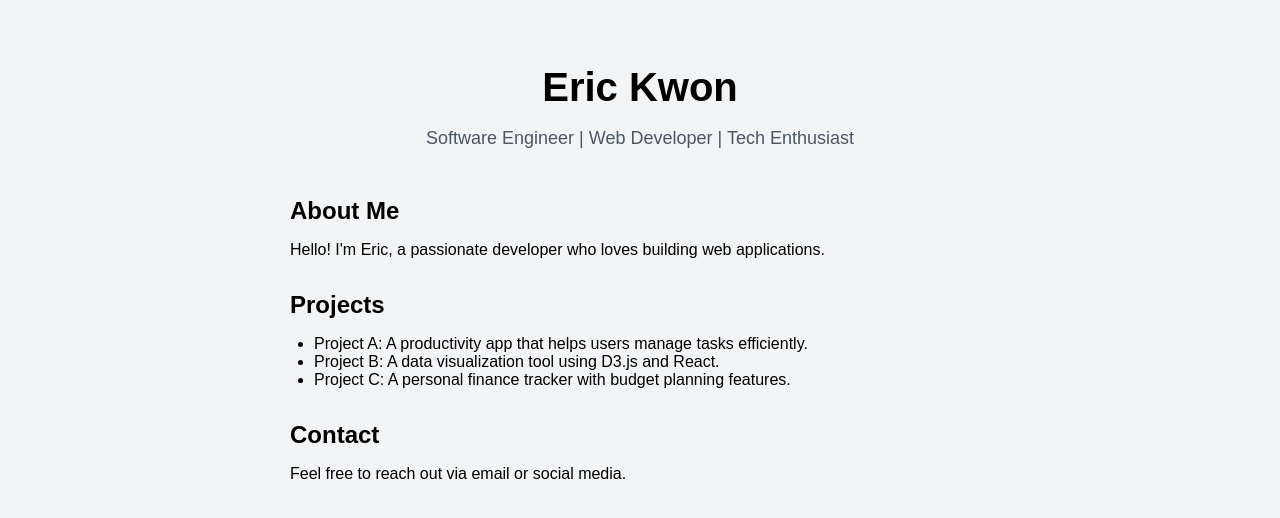
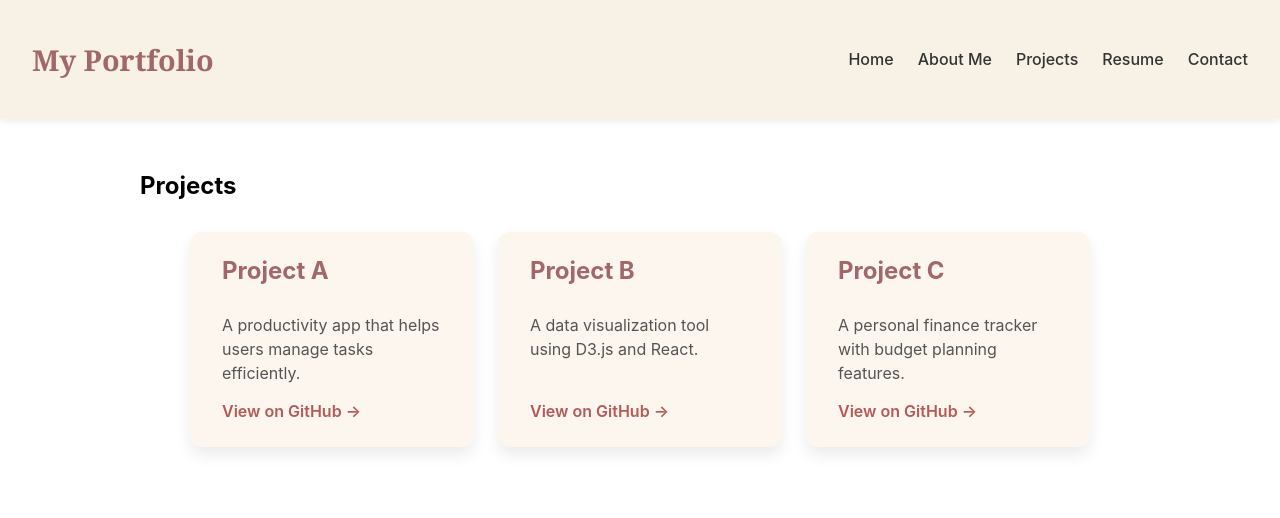
Before and after one commit to junyoung-kwon/junyoung-kwon.github.io, a React (Create React App) app: page /projects in a window 1280 px wide. Shown: the top 518 px of the page. Built offline with nearby package versions, Linux system fonts and the light colour scheme.

Commit message:
Many updates

```diff
--- a/package.json
+++ b/package.json
@@ -10,7 +10,8 @@
     "@testing-library/user-event": "^13.5.0",
     "react": "^19.1.0",
     "react-dom": "^19.1.0",
-    "react-scripts": "5.0.1",
+    "react-router-dom": "^7.7.0",
+    "react-scripts": "^5.0.1",
     "web-vitals": "^2.1.4"
   },
   "scripts": {
--- a/src/App.css
+++ b/src/App.css
@@ -1,38 +1,107 @@
 .App {
+  text-align: center;
+  background-color: #f5f0e1; /* Soft beige */
+  min-height: 100vh;
+  color: #3e3e3e;
+  font-family: 'Segoe UI', sans-serif;
+}
+
+/* Navigation bar */
+.App-nav ul {
+  display: flex;
+  justify-content: center;
+  list-style: none;
+  padding: 0;
+  margin: 0;
+  background-color: #d9cfc1; /* Light taupe */
+  box-shadow: 0 2px 5px rgba(0, 0, 0, 0.1);
+}
+
+.App-nav li {
+  margin: 0 15px;
+  padding: 15px 25px;
+  cursor: pointer;
+  color: #3e3e3e;
+  font-weight: 500;
+  transition: background-color 0.3s, color 0.3s;
+}
+
+.App-nav li:hover {
+  background-color: #a26769; /* Rosewood accent */
+  color: #ffffff;
+  border-radius: 8px;
+}
+
+main {
+  padding: 40px 20px;
+}
+
+.App-header {
+  background-color: #f5f0e1;
+  min-height: 70vh;
+  padding: 2rem;
+  color: #3e3e3e;
   text-align: center;
 }
 
-.App-logo {
-  height: 40vmin;
-  pointer-events: none;
+.projects-grid {
+  display: grid;
+  grid-template-columns: repeat(auto-fit, minmax(280px, 1fr));
+  gap: 1.5rem;
+  max-width: 900px;
+  margin: 2rem auto;
+  padding: 0 1rem;
 }
 
-@media (prefers-reduced-motion: no-preference) {
-  .App-logo {
-    animation: App-logo-spin infinite 20s linear;
-  }
+.project-card {
+  background: #fdf6ee; /* Soft beige background */
+  color: #3e3e3e;       /* Muted dark text */
+  border-radius: 12px;
+  padding: 1.5rem 2rem;
+  box-shadow: 0 8px 15px rgba(0, 0, 0, 0.08);
+  transition: transform 0.3s ease, box-shadow 0.3s ease;
+  cursor: default;
+  display: flex;
+  flex-direction: column;
+  justify-content: space-between;
 }
 
-.App-header {
-  background-color: #282c34;
-  min-height: 100vh;
-  display: flex;
-  flex-direction: column;
-  align-items: center;
-  justify-content: center;
-  font-size: calc(10px + 2vmin);
-  color: white;
+.project-card:hover {
+  transform: translateY(-8px);
+  box-shadow: 0 15px 25px rgba(0, 0, 0, 0.12);
 }
 
-.App-link {
-  color: #61dafb;
+.project-card h3 {
+  margin-top: 0;
+  margin-bottom: 0.75rem;
+  font-size: 1.5rem;
+  color: #a26769; /* Warm brown accent */
 }
 
-@keyframes App-logo-spin {
-  from {
-    transform: rotate(0deg);
-  }
-  to {
-    transform: rotate(360deg);
-  }
+.project-card p {
+  flex-grow: 1;
+  font-size: 1rem;
+  color: #555;
+  margin-bottom: 1rem;
+  line-height: 1.5;
 }
+
+.project-link {
+  align-self: flex-start;
+  color: #b25a58;
+  font-weight: 600;
+  text-decoration: none;
+  border-bottom: 2px solid transparent;
+  transition: border-color 0.3s ease;
+}
+
+.project-link:hover {
+  border-color: #b25a58;
+}
+
+.content-wrapper {
+  max-width: 1000px;
+  margin: 0 auto;         /* Center the content horizontally */
+  padding: 2rem 1.5rem;   /* Add spacing on sides and top/bottom */
+  text-align: left;
+}
--- a/src/App.js
+++ b/src/App.js
@@ -1,33 +1,26 @@
-import React from "react";
+import React from 'react';
+import { BrowserRouter as Router, Routes, Route } from 'react-router-dom';
+import NavBar from './components/NavBar';
+import Home from './pages/Home';
+import About from './pages/About';
+import Projects from './pages/Projects';
+import Resume from './pages/Resume';
+import Contact from './pages/Contact';
+import './App.css';
 
-export default function App() {
+function App() {
   return (
-    <main style={{ minHeight: "100vh", padding: "2rem", fontFamily: "Arial, sans-serif", backgroundColor: "#f3f4f6" }}>
-      <section style={{ maxWidth: "700px", margin: "0 auto" }}>
-        <header style={{ marginBottom: "3rem", textAlign: "center" }}>
-          <h1 style={{ fontSize: "2.5rem", fontWeight: "bold", marginBottom: "0.5rem" }}>Eric Kwon</h1>
-          <p style={{ fontSize: "1.125rem", color: "#4b5563" }}>Software Engineer | Web Developer | Tech Enthusiast</p>
-        </header>
-
-        <section style={{ marginBottom: "2rem" }}>
-          <h2 style={{ fontSize: "1.5rem", fontWeight: "600", marginBottom: "1rem" }}>About Me</h2>
-          <p>Hello! I'm Eric, a passionate developer who loves building web applications.</p>
-        </section>
-
-        <section style={{ marginBottom: "2rem" }}>
-          <h2 style={{ fontSize: "1.5rem", fontWeight: "600", marginBottom: "1rem" }}>Projects</h2>
-          <ul style={{ paddingLeft: "1.5rem" }}>
-            <li>Project A: A productivity app that helps users manage tasks efficiently.</li>
-            <li>Project B: A data visualization tool using D3.js and React.</li>
-            <li>Project C: A personal finance tracker with budget planning features.</li>
-          </ul>
-        </section>
-
-        <section>
-          <h2 style={{ fontSize: "1.5rem", fontWeight: "600", marginBottom: "1rem" }}>Contact</h2>
-          <p>Feel free to reach out via email or social media.</p>
-        </section>
-      </section>
-    </main>
+    <Router>
+      <NavBar />
+      <Routes>
+        <Route path="/personal_website" element={<Home />} />
+        <Route path="/about" element={<About />} />
+        <Route path="/projects" element={<Projects />} />
+        <Route path="/resume" element={<Resume />} />
+        <Route path="/contact" element={<Contact />} />
+      </Routes>
+    </Router>
   );
 }
+
+export default App;
--- /dev/null
+++ b/src/components/NavBar.css
@@ -0,0 +1,30 @@
+.navbar {
+    display: flex;
+    justify-content: space-between;
+    align-items: center;
+    background-color: #f8f1e5;
+    padding: 1rem 2rem;
+    box-shadow: 0 2px 8px rgba(0, 0, 0, 0.08);
+  }
+
+  .logo {
+    font-family: 'Georgia', serif;
+    font-size: 1.8rem;
+    color: #a26769;
+  }
+
+  .nav-links {
+    list-style: none;
+    display: flex;
+    gap: 1.5rem;
+  }
+
+  .nav-links a {
+    text-decoration: none;
+    color: #333;
+    font-weight: 500;
+  }
+
+  .nav-links a:hover {
+    color: #b25a58;
+  }
--- /dev/null
+++ b/src/components/NavBar.js
@@ -0,0 +1,18 @@
+import React from 'react';
+import { Link } from 'react-router-dom';
+import './NavBar.css';
+
+const NavBar = () => (
+  <nav className="navbar">
+    <h2 className="logo">My Portfolio</h2>
+    <ul className="nav-links">
+      <li><Link to="/personal_website">Home</Link></li>
+      <li><Link to="/about">About Me</Link></li>
+      <li><Link to="/projects">Projects</Link></li>
+      <li><Link to="/resume">Resume</Link></li>
+      <li><Link to="/contact">Contact</Link></li>
+    </ul>
+  </nav>
+);
+
+export default NavBar;
--- /dev/null
+++ b/src/pages/About.js
@@ -0,0 +1,15 @@
+import React from 'react';
+
+const About = () => (
+  <div className="content-wrapper">
+    <h2>About Me</h2>
+    <h3>Eric Kwon</h3>
+            <p>Software Engineer | Web Developer | Tech Enthusiast</p>
+            <p>
+              Hello! I'm Eric, a passionate developer who loves building web
+              applications.
+            </p>
+  </div>
+);
+
+export default About;
--- /dev/null
+++ b/src/pages/Contact.js
@@ -0,0 +1,11 @@
+import React from 'react';
+
+const Contact = () => (
+  <div className="content-wrapper">
+    <h2>Contact</h2>
+        <p>Email: <a href="ericjykwon@gmail.com" style={{ color: '#a26769' }}>ericjykwon@gmail.com</a></p>
+        <p>Feel free to reach out via social media or email!</p>
+  </div>
+);
+
+export default Contact;
--- /dev/null
+++ b/src/pages/Home.js
@@ -0,0 +1,10 @@
+import React from 'react';
+
+const Home = () => (
+  <div className="content-wrapper">
+    <h1>Welcome to My Website</h1>
+    <p>This is a creative, professional space to showcase who I am and what I build.</p>
+  </div>
+);
+
+export default Home;
--- /dev/null
+++ b/src/pages/Projects.js
@@ -0,0 +1,34 @@
+import React from 'react';
+
+const Projects = () => (
+  <div className="content-wrapper">
+    <h2>Projects</h2>
+    <div className="projects-grid">
+      <div className="project-card">
+        <h3>Project A</h3>
+        <p>A productivity app that helps users manage tasks efficiently.</p>
+        <a href="https://github.com/your-username/project-a" target="_blank" rel="noopener noreferrer" className="project-link">
+          View on GitHub →
+        </a>
+      </div>
+
+      <div className="project-card">
+        <h3>Project B</h3>
+        <p>A data visualization tool using D3.js and React.</p>
+        <a href="https://github.com/your-username/project-b" target="_blank" rel="noopener noreferrer" className="project-link">
+          View on GitHub →
+        </a>
+      </div>
+
+      <div className="project-card">
+        <h3>Project C</h3>
+        <p>A personal finance tracker with budget planning features.</p>
+        <a href="https://github.com/your-username/project-c" target="_blank" rel="noopener noreferrer" className="project-link">
+          View on GitHub →
+        </a>
+      </div>
+    </div>
+  </div>
+);
+
+export default Projects;
--- /dev/null
+++ b/src/pages/Resume.js
@@ -0,0 +1,16 @@
+import React from 'react';
+
+const Resume = () => (
+  <div className="content-wrapper">
+    <h2>Resume</h2>
+            <p>
+              You can download my resume{' '}
+              <a href="/resume.pdf" target="_blank" rel="noopener noreferrer" style={{ color: '#a26769' }}>
+                here
+              </a>
+              .
+            </p>
+  </div>
+);
+
+export default Resume;
```
Also changed, not shown: 1 other file (tests, documents, lock files or other folders).
